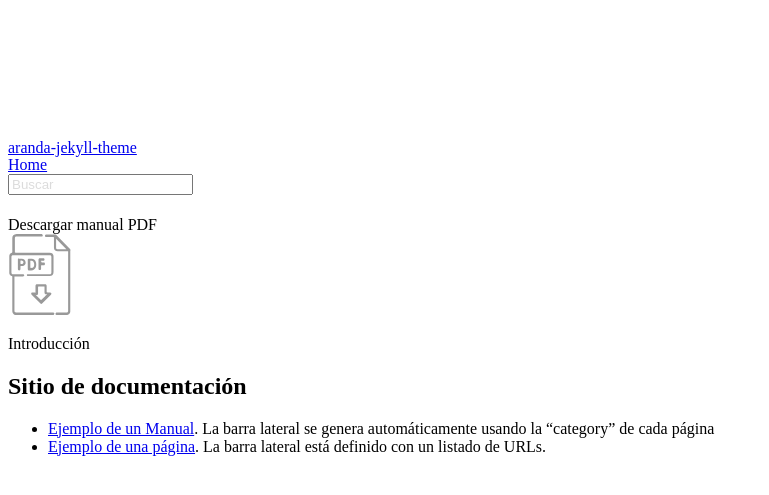
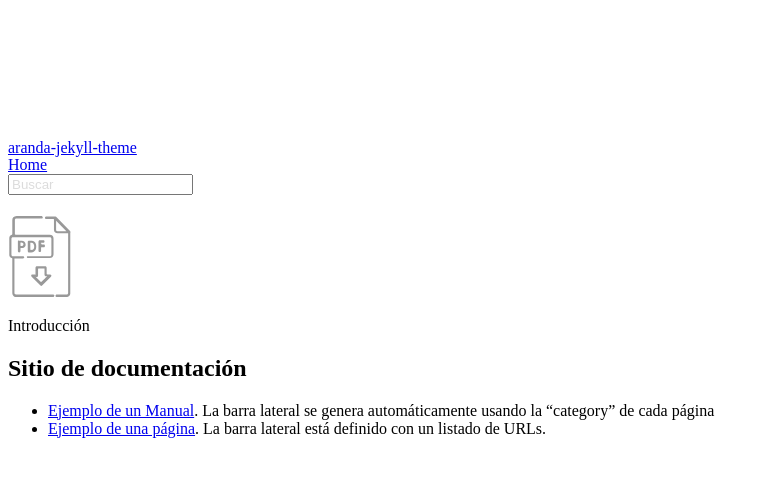
Before and after one commit to aranda-docs/aranda-jekyll-theme, a Jekyll site: the page built from index.md, in a window 1280 px wide. Shown: the top 495 px of the page, without its empty margins (0-769 px from the left). Built offline with Jekyll 4.4.1, drawn with Linux system fonts in a browser that asks for light colours.

Commit message:
Update doc.html

```diff
--- a/_layouts/doc.html
+++ b/_layouts/doc.html
@@ -19,13 +19,9 @@ layout: default
                 </div>
 
                 <h1></h1>
-                {% if site.title contains "Release Notes" %} {% else %}
+
                 <div class="col-auto">
-                    {% if site.data.messages['tooltip'] != null %}
-                    <div class="tooltip hide_tooltip" id="tooltip">
-                        {{ site.data.messages['tooltip'] }}
-                    </div>
-                    {% endif %}
+
                     <a
                         id="convertPDF"
                         class="mb-2 ml-5"
@@ -40,7 +36,6 @@ layout: default
                         />
                     </a>
                 </div>
-                {% endif %}
             </div>
             <!-- Adding result container -->
             <div class="row">
```
